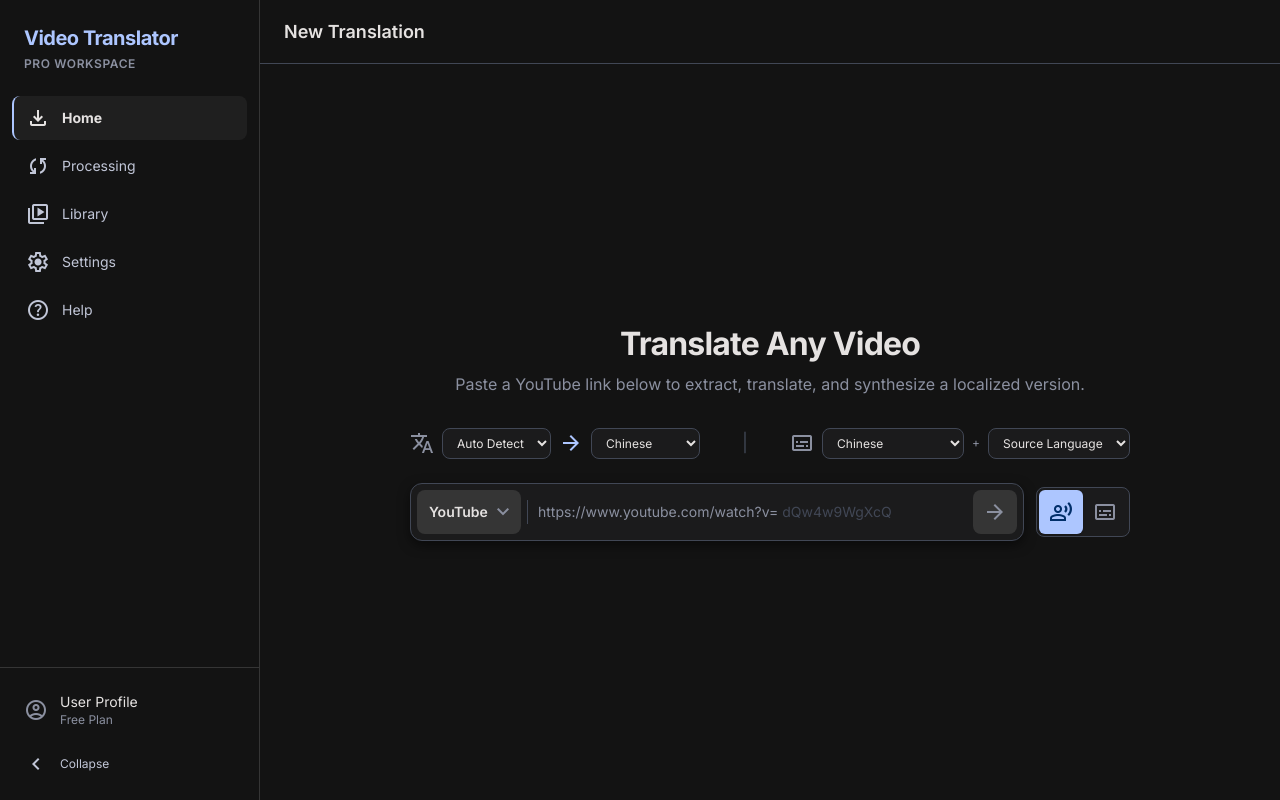
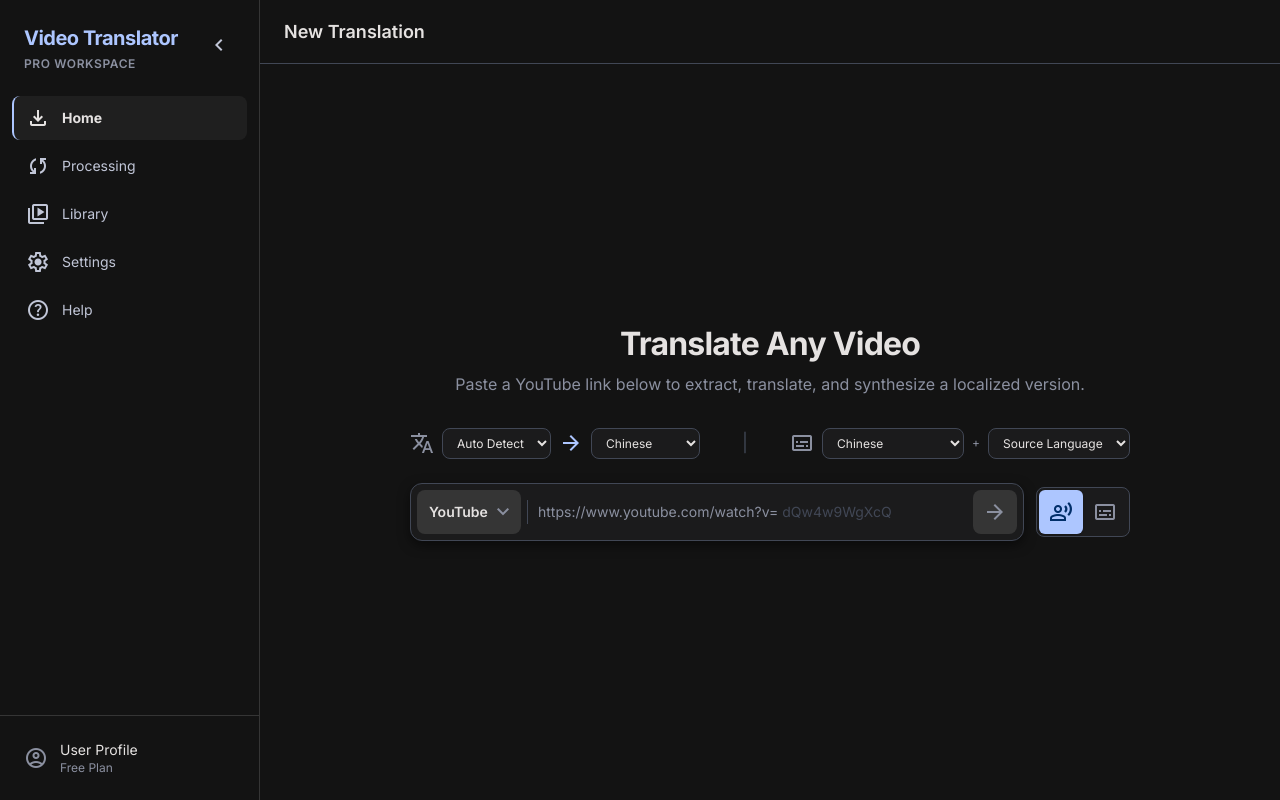
Before and after one commit to neoeto/video-translator, a React (Vite) app: page / in a window 1280 px wide. Built offline with nearby package versions, Linux system fonts and the light colour scheme.

Commit message:
侧边栏展开折叠

```diff
--- a/src/components/SideNavBar.tsx
+++ b/src/components/SideNavBar.tsx
@@ -20,14 +20,29 @@
         collapsed ? 'w-[68px]' : 'w-sidebar-width'
       }`}
     >
-      <div className={`flex items-center ${collapsed ? 'px-3 py-5 justify-center' : 'p-6'}`}>
+      <div className={`flex items-center ${collapsed ? 'px-3 py-5 justify-center' : 'p-6 justify-between'}`}>
         {collapsed ? (
-          <span className="text-xl font-bold text-primary">VT</span>
+          <button
+            onClick={toggleSidebar}
+            title="Expand sidebar"
+            className="text-xl font-bold text-primary hover:opacity-80 transition-opacity"
+          >
+            VT
+          </button>
         ) : (
-          <div>
-            <h1 className="text-xl font-bold text-primary tracking-tight">{t('nav.appName')}</h1>
-            <p className="text-xs text-outline uppercase tracking-wider mt-1 font-semibold">{t('nav.subtitle')}</p>
-          </div>
+          <>
+            <div>
+              <h1 className="text-xl font-bold text-primary tracking-tight">{t('nav.appName')}</h1>
+              <p className="text-xs text-outline uppercase tracking-wider mt-1 font-semibold">{t('nav.subtitle')}</p>
+            </div>
+            <button
+              onClick={toggleSidebar}
+              title={t('nav.collapse')}
+              className="p-1 rounded-md text-on-surface-variant hover:text-on-surface hover:bg-surface-variant transition-colors"
+            >
+              <span className="material-symbols-outlined text-[20px]">chevron_left</span>
+            </button>
+          </>
         )}
       </div>
 
@@ -58,8 +73,12 @@
       </nav>
 
       <div className={`border-t border-surface-variant mt-auto ${collapsed ? 'p-2' : 'p-4'}`}>
-        {!collapsed && (
-          <div className="flex items-center gap-3 px-2 py-2 rounded-lg hover:bg-surface-variant cursor-pointer transition-colors mb-2">
+        {collapsed ? (
+          <div className="flex justify-center py-2">
+            <span className="material-symbols-outlined text-outline text-[24px]">account_circle</span>
+          </div>
+        ) : (
+          <div className="flex items-center gap-3 px-2 py-2 rounded-lg hover:bg-surface-variant cursor-pointer transition-colors">
             <span className="material-symbols-outlined text-outline text-[24px]">account_circle</span>
             <div className="flex flex-col text-left">
               <span className="text-sm font-medium text-on-surface">{t('nav.userProfile')}</span>
@@ -67,16 +86,6 @@
             </div>
           </div>
         )}
-        <button
-          onClick={toggleSidebar}
-          title={collapsed ? 'Expand sidebar' : 'Collapse sidebar'}
-          className={`w-full flex items-center ${collapsed ? 'justify-center' : 'gap-3 px-2'} py-2 rounded-lg text-on-surface-variant hover:text-on-surface hover:bg-surface-variant transition-colors`}
-        >
-          <span className="material-symbols-outlined text-[20px]">
-            {collapsed ? 'chevron_right' : 'chevron_left'}
-          </span>
-          {!collapsed && <span className="text-xs">{t('nav.collapse')}</span>}
-        </button>
       </div>
     </div>
   )
```
